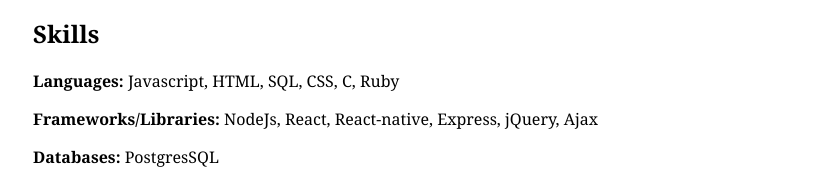
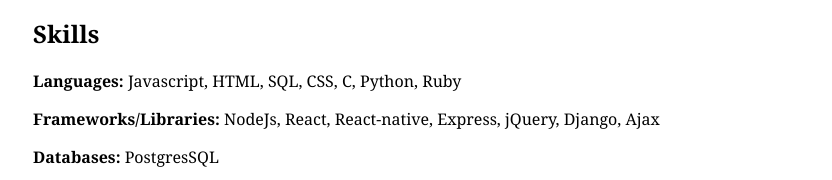
Before and after one commit to xrysen/resume, a React (Create React App) app: page / in a window 1280 px wide. Shown: the part 386-566 px from the top of the page, without its empty margins (223-1055 px from the left). Built offline with nearby package versions, Linux system fonts and the light colour scheme.

Commit message:
Updates skills

```diff
--- a/src/data/data.js
+++ b/src/data/data.js
@@ -1,6 +1,6 @@
 const skills = {
-  languages: ["Javascript", "HTML", "SQL", "CSS", "C", "Ruby"],
-  frameworks: ["NodeJs", "React", "React-native", "Express", "jQuery", "Ajax"],
+  languages: ["Javascript", "HTML", "SQL", "CSS", "C", "Python", "Ruby"],
+  frameworks: ["NodeJs", "React", "React-native", "Express", "jQuery", "Django", "Ajax"],
   databases: ["PostgresSQL"],
 };
 
```
